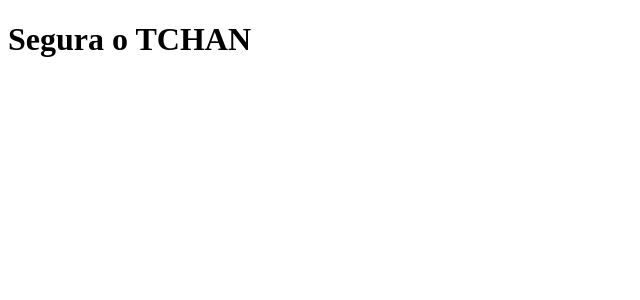
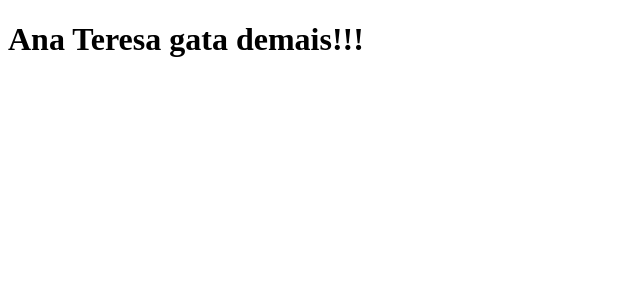
Before and after one commit to snagh/clone-tabnews, a Next.js app: page / in a window 1280 px wide. Shown: the top 300 px of the page, without its empty margins (0-640 px from the left). Built offline with nearby package versions, Linux system fonts and the light colour scheme.

Commit message:
modifica a frase com imagem corrigindo a linha de código e adiciona url certa da imagem

```diff
--- a/pages/index.js
+++ b/pages/index.js
@@ -1,5 +1,5 @@
 function Home() {
-    return <h1>Segura o TCHAN</h1>
+    return <h1>Ana Teresa gata demais!!!</h1>
 }
 
 export default Home;
```
Also changed, not shown: pages/gatademais.jpg (added).
